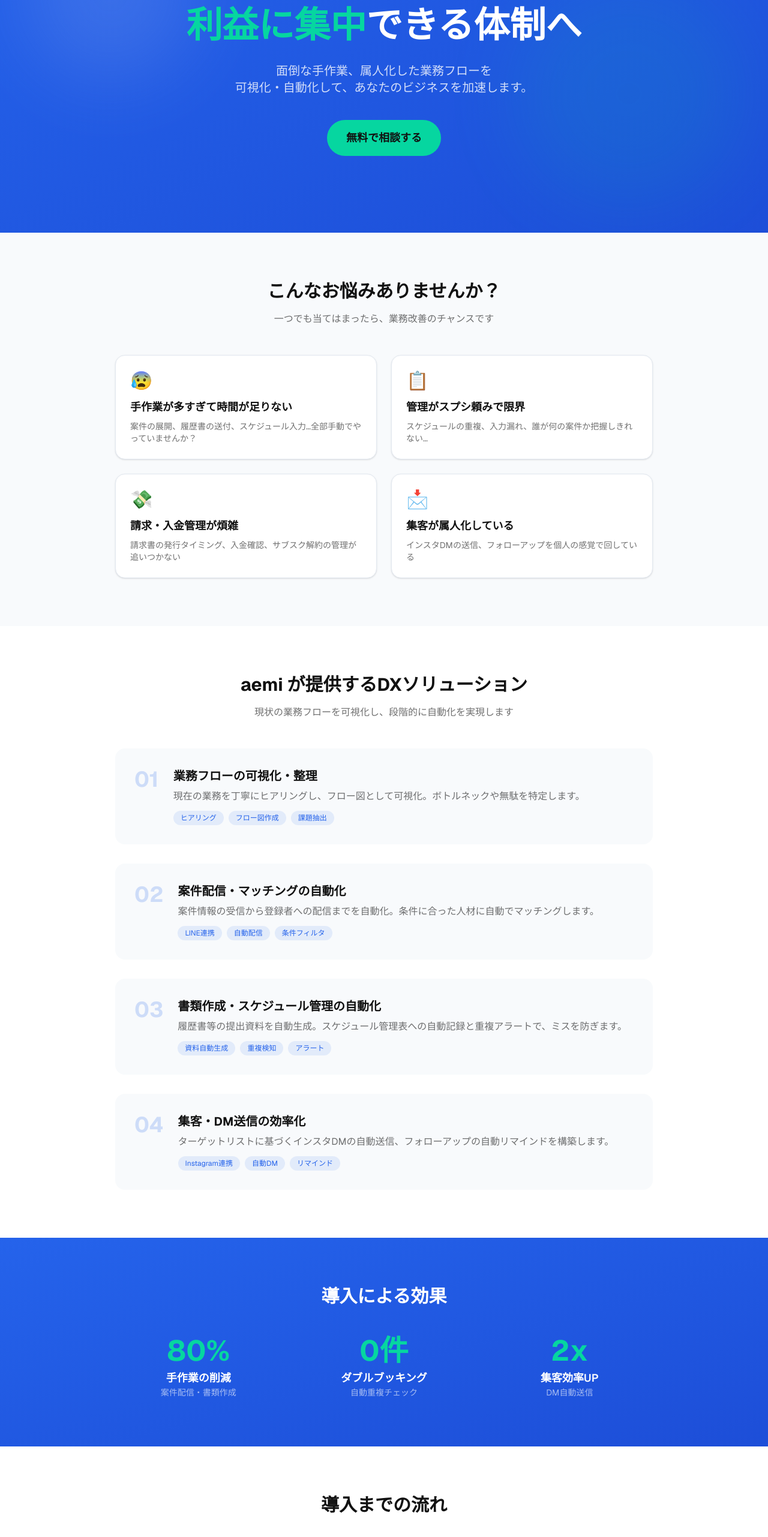
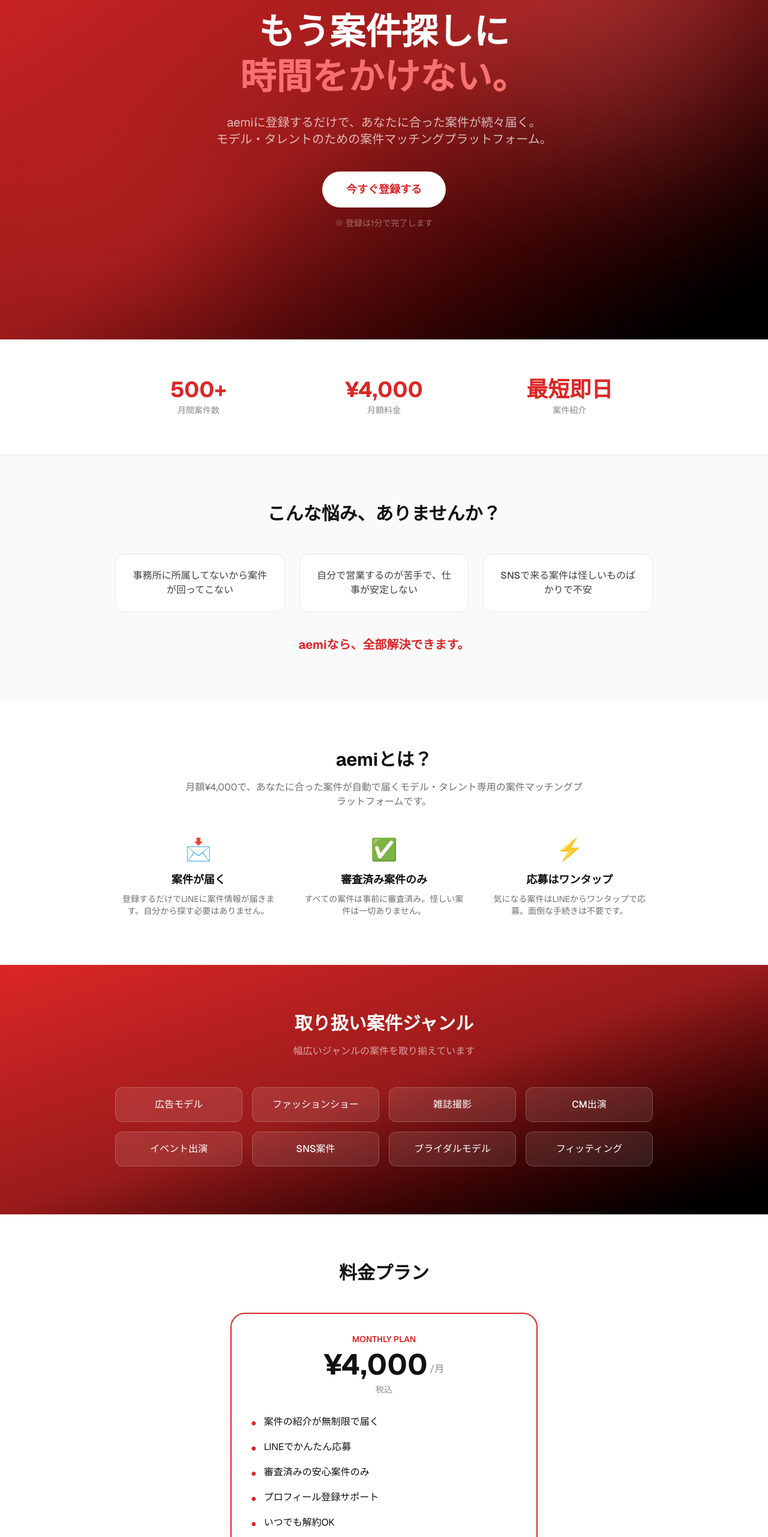
Before and after one commit to SaAsuka/aemi, a Next.js app: page / in a window 1280 px wide. Shown: the part 234-2797 px from the top of the page at 60% size. Built offline with nearby package versions, Linux system fonts and the light colour scheme.

Commit message:
LP刷新: モデル向け案件マッチングプラットフォームに変更・赤基調デザイン

```diff
--- a/src/app/globals.css
+++ b/src/app/globals.css
@@ -3,12 +3,12 @@
 @theme inline {
   --color-background: #ffffff;
   --color-foreground: #111111;
-  --color-primary: #2563eb;
-  --color-primary-dark: #1d4ed8;
-  --color-accent: #06d6a0;
-  --color-accent-dark: #05b384;
-  --color-muted: #f8fafc;
-  --color-border: #e2e8f0;
+  --color-primary: #dc2626;
+  --color-primary-dark: #991b1b;
+  --color-primary-light: #fef2f2;
+  --color-accent: #f87171;
+  --color-muted: #fafafa;
+  --color-border: #e5e7eb;
   --font-sans: var(--font-geist-sans);
 }
 
--- a/src/app/page.tsx
+++ b/src/app/page.tsx
@@ -2,71 +2,114 @@ export default function Home() {
   return (
     <main className="min-h-screen">
       {/* ヒーロー */}
-      <section className="relative overflow-hidden bg-gradient-to-br from-primary to-primary-dark text-white">
-        <div className="absolute inset-0 opacity-10">
-          <div className="absolute top-20 left-10 w-72 h-72 bg-white rounded-full blur-3xl" />
-          <div className="absolute bottom-10 right-10 w-96 h-96 bg-accent rounded-full blur-3xl" />
+      <section className="relative overflow-hidden bg-gradient-to-br from-primary via-primary-dark to-black text-white min-h-screen flex items-center">
+        <div className="absolute inset-0 opacity-20">
+          <div className="absolute top-0 right-0 w-[500px] h-[500px] bg-accent rounded-full blur-[120px]" />
+          <div className="absolute bottom-0 left-0 w-[400px] h-[400px] bg-primary rounded-full blur-[100px]" />
         </div>
-        <div className="relative max-w-4xl mx-auto px-6 py-24 md:py-32 text-center">
-          <p className="text-accent text-sm font-semibold tracking-widest mb-4">
-            BUSINESS DX CONSULTING
-          </p>
+        <div className="relative max-w-4xl mx-auto px-6 py-24 text-center w-full">
+          <div className="inline-block bg-white/10 backdrop-blur-sm border border-white/20 rounded-full px-4 py-1.5 text-sm mb-8">
+            月額 ¥4,000 で案件が届き続ける
+          </div>
           <h1 className="text-4xl md:text-6xl font-bold leading-tight mb-6">
-            業務を仕組み化して
+            もう案件探しに
             <br />
-            <span className="text-accent">利益に集中</span>できる体制へ
+            <span className="text-accent">時間をかけない。</span>
           </h1>
-          <p className="text-lg md:text-xl text-white/80 max-w-2xl mx-auto mb-10">
-            面倒な手作業、属人化した業務フローを
+          <p className="text-lg md:text-xl text-white/70 max-w-2xl mx-auto mb-10">
+            aemiに登録するだけで、あなたに合った案件が続々届く。
             <br className="hidden md:block" />
-            可視化・自動化して、あなたのビジネスを加速します。
+            モデル・タレントのための案件マッチングプラットフォーム。
           </p>
           <a
-            href="#contact"
-            className="inline-block bg-accent hover:bg-accent-dark text-foreground font-bold px-8 py-4 rounded-full text-lg transition-colors"
+            href="#register"
+            className="inline-block bg-white text-primary font-bold px-10 py-4 rounded-full text-lg hover:bg-white/90 transition-colors"
           >
-            無料で相談する
+            今すぐ登録する
           </a>
+          <p className="text-white/40 text-sm mt-4">
+            ※ 登録は1分で完了します
+          </p>
         </div>
       </section>
 
-      {/* 課題 */}
+      {/* 数字で見るaemi */}
+      <section className="py-16 px-6 border-b border-border">
+        <div className="max-w-4xl mx-auto grid grid-cols-3 gap-8 text-center">
+          {[
+            { value: "500+", label: "月間案件数" },
+            { value: "¥4,000", label: "月額料金" },
+            { value: "最短即日", label: "案件紹介" },
+          ].map((item) => (
+            <div key={item.label}>
+              <p className="text-3xl md:text-4xl font-bold text-primary">
+                {item.value}
+              </p>
+              <p className="text-foreground/50 text-sm mt-1">{item.label}</p>
+            </div>
+          ))}
+        </div>
+      </section>
+
+      {/* こんな悩みありませんか */}
       <section className="py-20 px-6 bg-muted">
         <div className="max-w-4xl mx-auto">
-          <h2 className="text-3xl font-bold text-center mb-4">
-            こんなお悩みありませんか？
+          <h2 className="text-3xl font-bold text-center mb-12">
+            こんな悩み、ありませんか？
           </h2>
-          <p className="text-center text-foreground/60 mb-12">
-            一つでも当てはまったら、業務改善のチャンスです
-          </p>
-          <div className="grid md:grid-cols-2 gap-6">
+          <div className="grid md:grid-cols-3 gap-6">
             {[
               {
-                icon: "😰",
-                title: "手作業が多すぎて時間が足りない",
-                desc: "案件の展開、履歴書の送付、スケジュール入力…全部手動でやっていませんか？",
+                text: "事務所に所属してないから案件が回ってこない",
               },
               {
-                icon: "📋",
-                title: "管理がスプシ頼みで限界",
-                desc: "スケジュールの重複、入力漏れ、誰が何の案件か把握しきれない…",
+                text: "自分で営業するのが苦手で、仕事が安定しない",
               },
               {
-                icon: "💸",
-                title: "請求・入金管理が煩雑",
-                desc: "請求書の発行タイミング、入金確認、サブスク解約の管理が追いつかない",
-              },
-              {
-                icon: "📩",
-                title: "集客が属人化している",
-                desc: "インスタDMの送信、フォローアップを個人の感覚で回している",
+                text: "SNSで来る案件は怪しいものばかりで不安",
               },
             ].map((item) => (
               <div
-                key={item.title}
-                className="bg-white rounded-2xl p-6 border border-border shadow-sm hover:shadow-md transition-shadow"
+                key={item.text}
+                className="bg-white rounded-2xl p-6 border border-border text-center"
               >
-                <span className="text-3xl mb-3 block">{item.icon}</span>
+                <p className="text-foreground/80 font-medium">{item.text}</p>
+              </div>
+            ))}
+          </div>
+          <p className="text-center text-primary font-bold text-xl mt-10">
+            aemiなら、全部解決できます。
+          </p>
+        </div>
+      </section>
+
+      {/* aemiとは */}
+      <section className="py-20 px-6">
+        <div className="max-w-4xl mx-auto">
+          <h2 className="text-3xl font-bold text-center mb-4">aemiとは？</h2>
+          <p className="text-center text-foreground/60 mb-12 max-w-2xl mx-auto">
+            月額¥4,000で、あなたに合った案件が自動で届くモデル・タレント専用の案件マッチングプラットフォームです。
+          </p>
+          <div className="grid md:grid-cols-3 gap-8">
+            {[
+              {
+                icon: "📩",
+                title: "案件が届く",
+                desc: "登録するだけでLINEに案件情報が届きます。自分から探す必要はありません。",
+              },
+              {
+                icon: "✅",
+                title: "審査済み案件のみ",
+                desc: "すべての案件は事前に審査済み。怪しい案件は一切ありません。",
+              },
+              {
+                icon: "⚡",
+                title: "応募はワンタップ",
+                desc: "気になる案件はLINEからワンタップで応募。面倒な手続きは不要です。",
+              },
+            ].map((item) => (
+              <div key={item.title} className="text-center">
+                <span className="text-4xl block mb-4">{item.icon}</span>
                 <h3 className="text-lg font-bold mb-2">{item.title}</h3>
                 <p className="text-foreground/60 text-sm">{item.desc}</p>
               </div>
@@ -75,132 +118,139 @@ export default function Home() {
         </div>
       </section>
 
-      {/* サービス内容 */}
-      <section className="py-20 px-6">
-        <div className="max-w-4xl mx-auto">
-          <h2 className="text-3xl font-bold text-center mb-4">
-            aemi が提供するDXソリューション
-          </h2>
-          <p className="text-center text-foreground/60 mb-12">
-            現状の業務フローを可視化し、段階的に自動化を実現します
+      {/* 案件ジャンル */}
+      <section className="py-20 px-6 bg-gradient-to-br from-primary via-primary-dark to-black text-white">
+        <div className="max-w-4xl mx-auto text-center">
+          <h2 className="text-3xl font-bold mb-4">取り扱い案件ジャンル</h2>
+          <p className="text-white/60 mb-12">
+            幅広いジャンルの案件を取り揃えています
           </p>
-          <div className="space-y-8">
+          <div className="grid grid-cols-2 md:grid-cols-4 gap-4">
             {[
-              {
-                step: "01",
-                title: "業務フローの可視化・整理",
-                desc: "現在の業務を丁寧にヒアリングし、フロー図として可視化。ボトルネックや無駄を特定します。",
-                tags: ["ヒアリング", "フロー図作成", "課題抽出"],
-              },
-              {
-                step: "02",
-                title: "案件配信・マッチングの自動化",
-                desc: "案件情報の受信から登録者への配信までを自動化。条件に合った人材に自動でマッチングします。",
-                tags: ["LINE連携", "自動配信", "条件フィルタ"],
-              },
-              {
-                step: "03",
-                title: "書類作成・スケジュール管理の自動化",
-                desc: "履歴書等の提出資料を自動生成。スケジュール管理表への自動記録と重複アラートで、ミスを防ぎます。",
-                tags: ["資料自動生成", "重複検知", "アラート"],
-              },
-              {
-                step: "04",
-                title: "集客・DM送信の効率化",
-                desc: "ターゲットリストに基づくインスタDMの自動送信、フォローアップの自動リマインドを構築します。",
-                tags: ["Instagram連携", "自動DM", "リマインド"],
-              },
-            ].map((item) => (
+              "広告モデル",
+              "ファッションショー",
+              "雑誌撮影",
+              "CM出演",
+              "イベント出演",
+              "SNS案件",
+              "ブライダルモデル",
+              "フィッティング",
+            ].map((genre) => (
               <div
-                key={item.step}
-                className="flex gap-6 items-start bg-muted rounded-2xl p-6 md:p-8"
+                key={genre}
+                className="bg-white/10 backdrop-blur-sm border border-white/20 rounded-xl py-4 px-3"
               >
-                <span className="text-4xl font-bold text-primary/20 shrink-0">
-                  {item.step}
-                </span>
-                <div>
-                  <h3 className="text-xl font-bold mb-2">{item.title}</h3>
-                  <p className="text-foreground/60 mb-3">{item.desc}</p>
-                  <div className="flex flex-wrap gap-2">
-                    {item.tags.map((tag) => (
-                      <span
-                        key={tag}
-                        className="text-xs bg-primary/10 text-primary px-3 py-1 rounded-full"
-                      >
-                        {tag}
-                      </span>
-                    ))}
-                  </div>
-                </div>
+                <p className="font-medium">{genre}</p>
               </div>
             ))}
           </div>
         </div>
       </section>
 
-      {/* 導入効果 */}
-      <section className="py-20 px-6 bg-gradient-to-br from-primary to-primary-dark text-white">
-        <div className="max-w-4xl mx-auto text-center">
-          <h2 className="text-3xl font-bold mb-12">導入による効果</h2>
-          <div className="grid md:grid-cols-3 gap-8">
+      {/* 料金 */}
+      <section className="py-20 px-6">
+        <div className="max-w-lg mx-auto">
+          <h2 className="text-3xl font-bold text-center mb-12">料金プラン</h2>
+          <div className="bg-white border-2 border-primary rounded-3xl p-8 text-center shadow-lg shadow-primary/10">
+            <p className="text-sm text-primary font-semibold mb-2">
+              MONTHLY PLAN
+            </p>
+            <div className="flex items-end justify-center gap-1 mb-2">
+              <span className="text-5xl font-bold">¥4,000</span>
+              <span className="text-foreground/50 mb-1">/月</span>
+            </div>
+            <p className="text-foreground/50 text-sm mb-8">税込</p>
+            <ul className="text-left space-y-4 mb-8">
               {[
-              { value: "80%", label: "手作業の削減", sub: "案件配信・書類作成" },
+                "案件の紹介が無制限で届く",
+                "LINEでかんたん応募",
+                "審査済みの安心案件のみ",
+                "プロフィール登録サポート",
+                "いつでも解約OK",
+              ].map((feature) => (
+                <li key={feature} className="flex items-start gap-3">
+                  <span className="text-primary mt-0.5">●</span>
+                  <span>{feature}</span>
+                </li>
+              ))}
+            </ul>
+            <a
+              href="#register"
+              className="block w-full bg-primary hover:bg-primary-dark text-white font-bold py-4 rounded-full text-lg transition-colors"
+            >
+              登録する
+            </a>
+          </div>
+        </div>
+      </section>
+
+      {/* 利用者の声 */}
+      <section className="py-20 px-6 bg-muted">
+        <div className="max-w-4xl mx-auto">
+          <h2 className="text-3xl font-bold text-center mb-12">利用者の声</h2>
+          <div className="grid md:grid-cols-3 gap-6">
+            {[
               {
-                value: "0件",
-                label: "ダブルブッキング",
-                sub: "自動重複チェック",
+                name: "Aさん（20代女性）",
+                text: "事務所に入らなくても案件が来るのが本当にありがたい。登録して1週間で初案件が決まりました！",
               },
-              { value: "2x", label: "集客効率UP", sub: "DM自動送信" },
+              {
+                name: "Bさん（20代男性）",
+                text: "月4,000円でこれだけ案件が届くのはコスパ良すぎ。副業モデルでも無理なく続けられます。",
+              },
+              {
+                name: "Cさん（30代女性）",
+                text: "自分で営業しなくていいから本業に集中できる。案件の質も高くて安心です。",
+              },
             ].map((item) => (
-              <div key={item.label}>
-                <p className="text-5xl font-bold text-accent mb-2">
-                  {item.value}
+              <div
+                key={item.name}
+                className="bg-white rounded-2xl p-6 border border-border"
+              >
+                <p className="text-foreground/70 text-sm mb-4">
+                  &ldquo;{item.text}&rdquo;
                 </p>
-                <p className="text-lg font-semibold">{item.label}</p>
-                <p className="text-white/60 text-sm">{item.sub}</p>
+                <p className="text-sm font-bold text-foreground/50">
+                  {item.name}
+                </p>
               </div>
             ))}
           </div>
         </div>
       </section>
 
-      {/* 導入ステップ */}
+      {/* 登録ステップ */}
       <section className="py-20 px-6">
         <div className="max-w-4xl mx-auto">
           <h2 className="text-3xl font-bold text-center mb-12">
-            導入までの流れ
+            登録はかんたん3ステップ
           </h2>
-          <div className="grid md:grid-cols-4 gap-6">
+          <div className="grid md:grid-cols-3 gap-8">
             {[
               {
                 step: "1",
-                title: "無料相談",
-                desc: "現在の業務内容・課題をヒアリング",
+                title: "LINE登録",
+                desc: "公式LINEを友達追加するだけ",
               },
               {
                 step: "2",
-                title: "フロー整理",
-                desc: "業務フローを可視化し、改善ポイントを特定",
+                title: "プロフィール入力",
+                desc: "写真・経歴・希望条件を登録",
               },
               {
                 step: "3",
-                title: "提案・見積",
-                desc: "自動化プラン・導入スケジュールをご提案",
-              },
-              {
-                step: "4",
-                title: "構築・運用",
-                desc: "システム構築から運用サポートまで伴走",
+                title: "案件が届く",
+                desc: "あなたに合った案件がLINEに届きます",
               },
             ].map((item, i) => (
-              <div key={item.step} className="text-center">
-                <div className="w-12 h-12 bg-primary text-white rounded-full flex items-center justify-center text-xl font-bold mx-auto mb-4">
+              <div key={item.step} className="text-center relative">
+                <div className="w-14 h-14 bg-primary text-white rounded-full flex items-center justify-center text-2xl font-bold mx-auto mb-4">
                   {item.step}
                 </div>
-                <h3 className="font-bold mb-2">{item.title}</h3>
+                <h3 className="font-bold text-lg mb-2">{item.title}</h3>
                 <p className="text-foreground/60 text-sm">{item.desc}</p>
-                {i < 3 && (
-                  <div className="hidden md:block text-primary/30 text-2xl mt-4">
+                {i < 2 && (
+                  <div className="hidden md:block absolute top-7 -right-4 text-primary/30 text-3xl">
                     →
                   </div>
                 )}
@@ -211,43 +261,60 @@ export default function Home() {
       </section>
 
       {/* CTA */}
-      <section id="contact" className="py-20 px-6 bg-muted">
+      <section
+        id="register"
+        className="py-24 px-6 bg-gradient-to-br from-primary via-primary-dark to-black text-white"
+      >
         <div className="max-w-2xl mx-auto text-center">
-          <h2 className="text-3xl font-bold mb-4">
-            まずは無料でご相談ください
+          <h2 className="text-3xl md:text-4xl font-bold mb-4">
+            案件探しは、もう終わり。
           </h2>
-          <p className="text-foreground/60 mb-8">
-            業務フローの整理だけでもOK。
-            <br />
-            お気軽にDMまたはLINEからお問い合わせください。
+          <p className="text-white/60 mb-10">
+            aemiに登録して、あなたに合った案件を受け取りましょう。
           </p>
-          <div className="flex flex-col sm:flex-row gap-4 justify-center">
           <a
             href="#"
-              className="inline-flex items-center justify-center gap-2 bg-[#06C755] hover:bg-[#05b34a] text-white font-bold px-8 py-4 rounded-full text-lg transition-colors"
+            className="inline-flex items-center justify-center gap-3 bg-[#06C755] hover:bg-[#05b34a] text-white font-bold px-10 py-5 rounded-full text-xl transition-colors shadow-lg shadow-black/30"
           >
-              <svg
-                className="w-6 h-6"
-                viewBox="0 0 24 24"
-                fill="currentColor"
-              >
+            <svg className="w-7 h-7" viewBox="0 0 24 24" fill="currentColor">
               <path d="M19.365 9.863c.349 0 .63.285.63.631 0 .345-.281.63-.63.63H17.61v1.125h1.755c.349 0 .63.283.63.63 0 .344-.281.629-.63.629h-2.386c-.345 0-.627-.285-.627-.629V8.108c0-.345.282-.63.627-.63h2.386c.349 0 .63.285.63.63 0 .349-.281.63-.63.63H17.61v1.125h1.755zm-3.855 3.016c0 .27-.174.51-.432.596-.064.021-.133.031-.199.031-.211 0-.391-.09-.51-.25l-2.443-3.317v2.94c0 .344-.279.629-.631.629-.346 0-.626-.285-.626-.629V8.108c0-.27.173-.51.43-.595.06-.023.136-.033.194-.033.195 0 .375.104.495.254l2.462 3.33V8.108c0-.345.282-.63.63-.63.345 0 .63.285.63.63v4.771zm-5.741 0c0 .344-.282.629-.631.629-.345 0-.627-.285-.627-.629V8.108c0-.345.282-.63.627-.63.349 0 .631.285.631.63v4.771zm-2.466.629H4.917c-.345 0-.63-.285-.63-.629V8.108c0-.345.285-.63.63-.63.349 0 .63.285.63.63v4.141h1.756c.348 0 .629.283.629.63 0 .344-.281.629-.629.629M24 10.314C24 4.943 18.615.572 12 .572S0 4.943 0 10.314c0 4.811 4.27 8.842 10.035 9.608.391.082.923.258 1.058.59.12.301.079.766.038 1.08l-.164 1.02c-.045.301-.24 1.186 1.049.645 1.291-.539 6.916-4.078 9.436-6.975C23.176 14.393 24 12.458 24 10.314" />
             </svg>
-              LINEで相談
+            LINEで今すぐ登録
           </a>
-            <a
-              href="#"
-              className="inline-flex items-center justify-center gap-2 bg-gradient-to-r from-[#f09433] via-[#e6683c] to-[#bc1888] hover:opacity-90 text-white font-bold px-8 py-4 rounded-full text-lg transition-opacity"
-            >
-              <svg
-                className="w-6 h-6"
-                viewBox="0 0 24 24"
-                fill="currentColor"
-              >
-                <path d="M12 2.163c3.204 0 3.584.012 4.85.07 3.252.148 4.771 1.691 4.919 4.919.058 1.265.069 1.645.069 4.849 0 3.205-.012 3.584-.069 4.849-.149 3.225-1.664 4.771-4.919 4.919-1.266.058-1.644.07-4.85.07-3.204 0-3.584-.012-4.849-.07-3.26-.149-4.771-1.699-4.919-4.92-.058-1.265-.07-1.644-.07-4.849 0-3.204.013-3.583.07-4.849.149-3.227 1.664-4.771 4.919-4.919 1.266-.057 1.645-.069 4.849-.069zM12 0C8.741 0 8.333.014 7.053.072 2.695.272.273 2.69.073 7.052.014 8.333 0 8.741 0 12c0 3.259.014 3.668.072 4.948.2 4.358 2.618 6.78 6.98 6.98C8.333 23.986 8.741 24 12 24c3.259 0 3.668-.014 4.948-.072 4.354-.2 6.782-2.618 6.979-6.98.059-1.28.073-1.689.073-4.948 0-3.259-.014-3.667-.072-4.947-.196-4.354-2.617-6.78-6.979-6.98C15.668.014 15.259 0 12 0zm0 5.838a6.162 6.162 0 100 12.324 6.162 6.162 0 000-12.324zM12 16a4 4 0 110-8 4 4 0 010 8zm6.406-11.845a1.44 1.44 0 100 2.881 1.44 1.44 0 000-2.881z" />
-              </svg>
-              Instagramで相談
-            </a>
+          <p className="text-white/30 text-sm mt-4">
+            月額¥4,000（税込）・いつでも解約可能
+          </p>
+        </div>
+      </section>
+
+      {/* FAQ */}
+      <section className="py-20 px-6">
+        <div className="max-w-3xl mx-auto">
+          <h2 className="text-3xl font-bold text-center mb-12">よくある質問</h2>
+          <div className="space-y-6">
+            {[
+              {
+                q: "未経験でも登録できますか？",
+                a: "はい、未経験の方も大歓迎です。プロフィール登録のサポートも行っています。",
+              },
+              {
+                q: "案件を断ることはできますか？",
+                a: "もちろんです。届いた案件の中から、興味のあるものだけに応募すればOKです。",
+              },
+              {
+                q: "解約はいつでもできますか？",
+                a: "はい、LINEからいつでも解約可能です。違約金などは一切ありません。",
+              },
+              {
+                q: "どんな案件がありますか？",
+                a: "広告モデル、ファッションショー、雑誌撮影、CM、イベント出演など幅広いジャンルの案件を取り扱っています。",
+              },
+            ].map((item) => (
+              <div key={item.q} className="border-b border-border pb-6">
+                <h3 className="font-bold mb-2">Q. {item.q}</h3>
+                <p className="text-foreground/60">A. {item.a}</p>
+              </div>
+            ))}
           </div>
         </div>
       </section>
```
Lines whose indentation alone changed are shown as unchanged.
